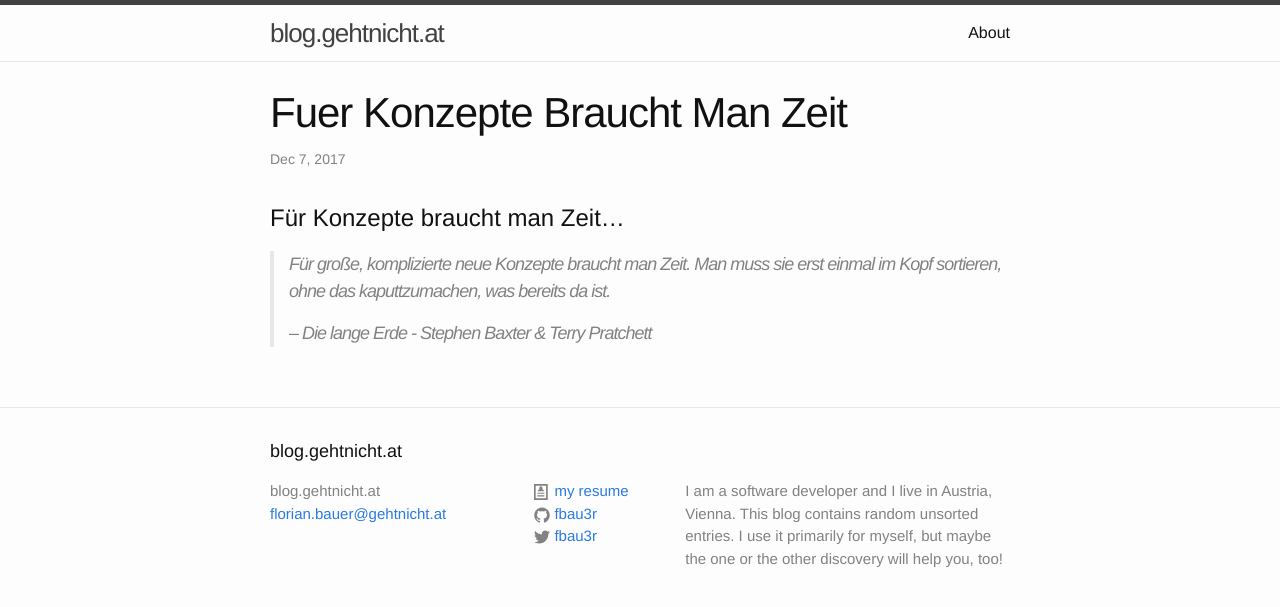
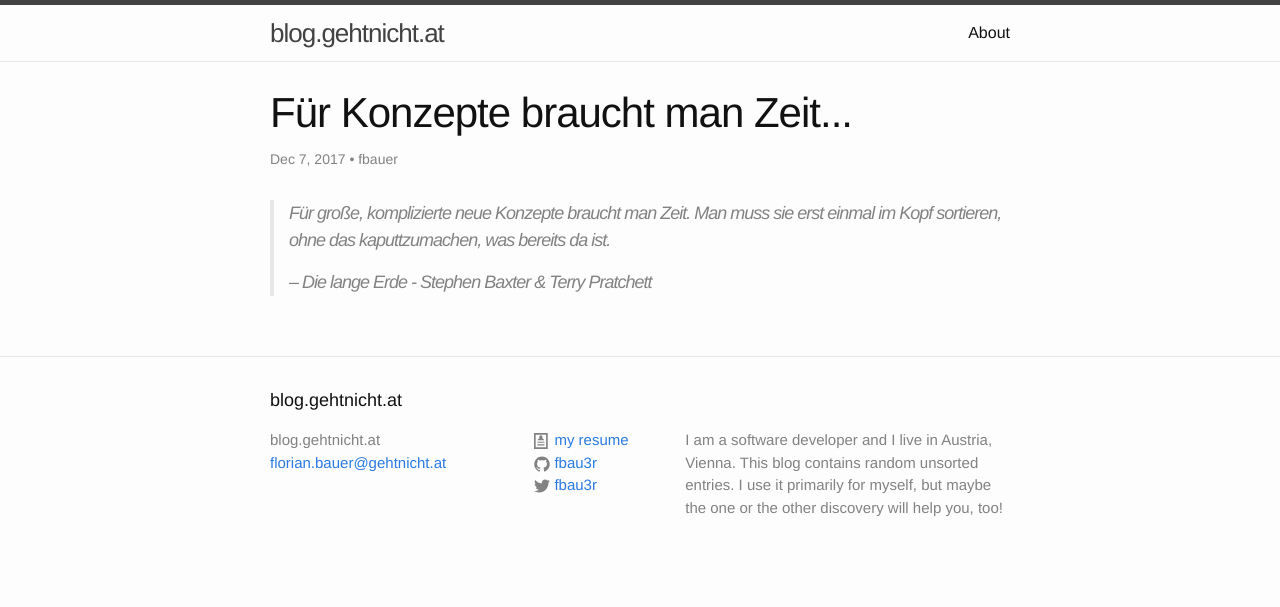
Before and after one commit to fbau3r/fbau3r.github.io, a Jekyll site: the page built from _posts/2017/2017-12-07-fuer-konzepte-braucht-man-zeit.md, in a window 1280 px wide. Shown: the top 607 px of the page. Built offline with Jekyll 4.4.1, drawn with Linux system fonts in a browser that asks for light colours; our own code applies the rules of GitHub Pages for plain Markdown files.

```diff
--- a/_posts/2017/2017-12-07-fuer-konzepte-braucht-man-zeit.md
+++ b/_posts/2017/2017-12-07-fuer-konzepte-braucht-man-zeit.md
@@ -1,4 +1,8 @@
-# Für Konzepte braucht man Zeit...
+---
+layout: post
+title: Für Konzepte braucht man Zeit...
+author: fbauer
+---
 
 > Für große, komplizierte neue Konzepte braucht man Zeit. Man muss sie erst einmal im Kopf sortieren, ohne das kaputtzumachen, was bereits da ist.
 >
```
